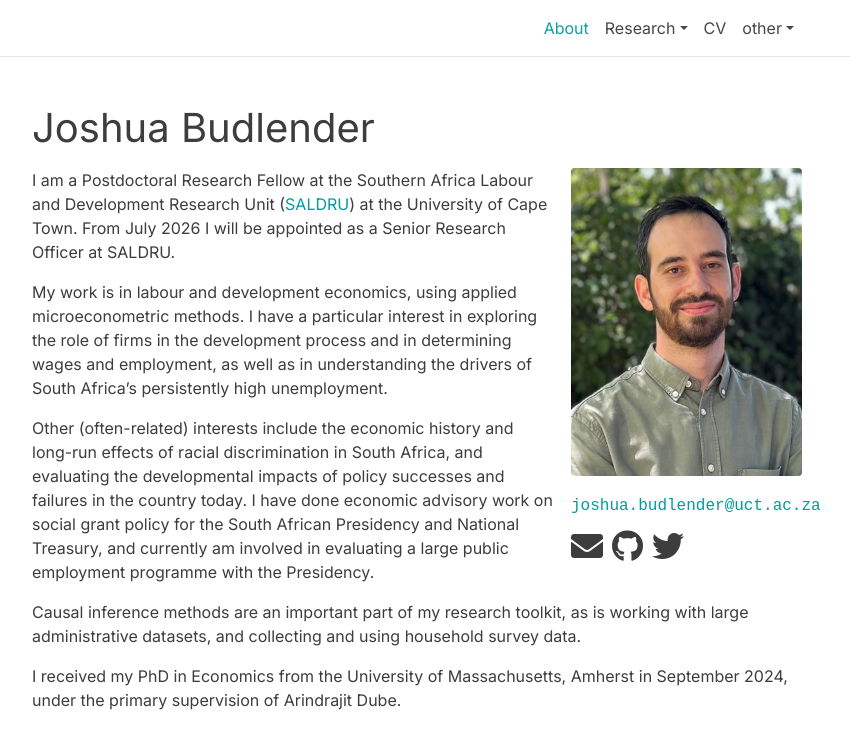
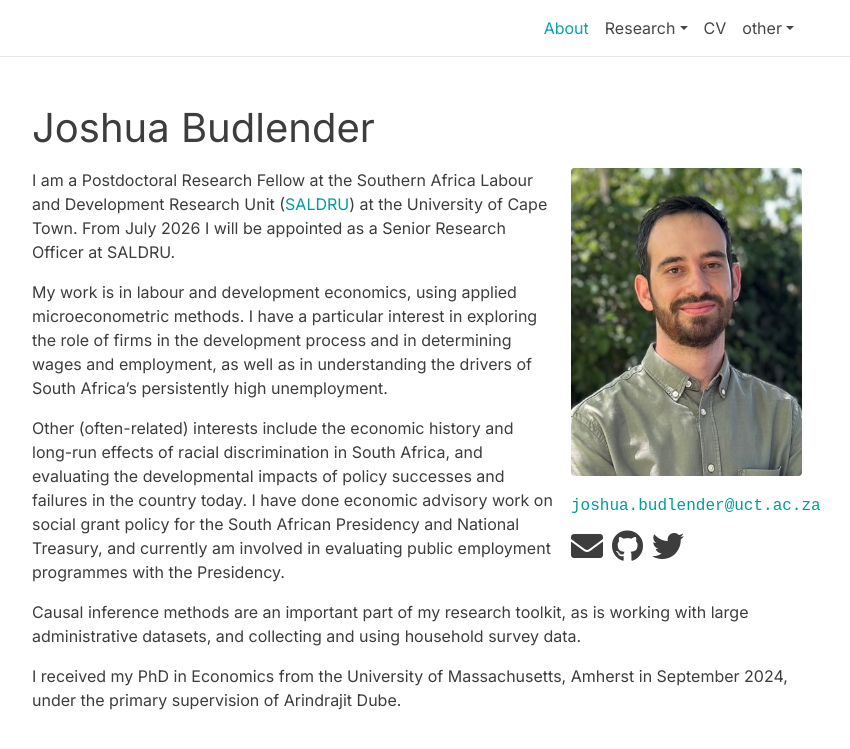
Before and after one commit to jbudlender/jbudlender.github.io, a Jekyll site: the page built from _pages/about.md, in a window 1280 px wide. Shown: the top 749 px of the page, without its empty margins (223-1073 px from the left). Built offline with Jekyll 4.4.1, drawn with Linux system fonts in a browser that asks for light colours; full-size pictures stand in for the smaller copies a plugin makes; comment, search, counter and statistics services are not loaded; a style sheet for code colours, icons or effects is not loaded.

Commit message:
PEPs not PEP

```diff
--- a/_pages/about.md
+++ b/_pages/about.md
@@ -30,7 +30,7 @@ I am a Postdoctoral Research Fellow at the Southern Africa Labour and Developmen
 
 My work is in labour and development economics, using applied microeconometric methods. I have a particular interest in exploring the role of firms in the development process and in determining wages and employment, as well as in understanding the drivers of South Africa's persistently high unemployment.
 
-Other (often-related) interests include the economic history and long-run effects of racial discrimination in South Africa, and evaluating the developmental impacts of policy successes and failures in the country today. I have done economic advisory work on social grant policy for the South African Presidency and National Treasury, and currently am involved in evaluating a large public employment programme with the Presidency.
+Other (often-related) interests include the economic history and long-run effects of racial discrimination in South Africa, and evaluating the developmental impacts of policy successes and failures in the country today. I have done economic advisory work on social grant policy for the South African Presidency and National Treasury, and currently am involved in evaluating public employment programmes with the Presidency.
 
 Causal inference methods are an important part of my research toolkit, as is working with large administrative datasets, and collecting and using household survey data.
 
```
